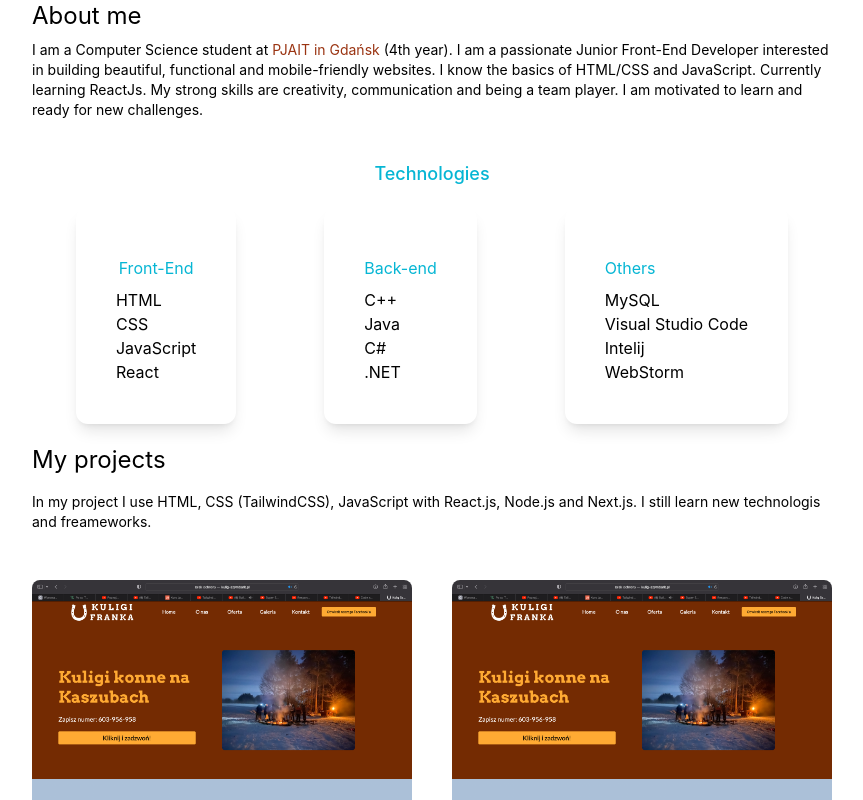
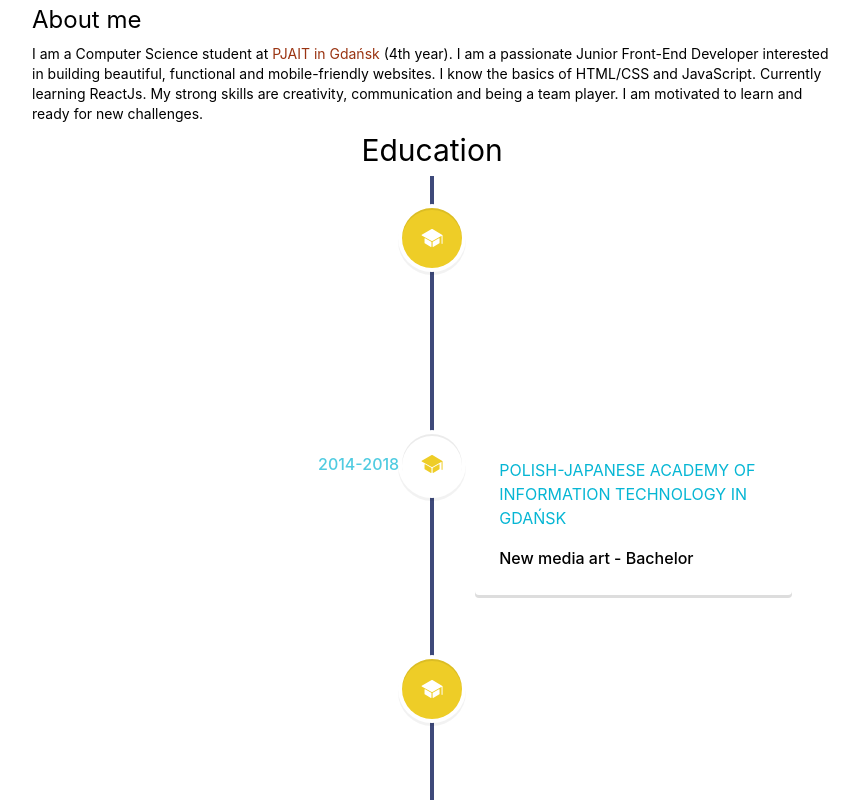
Before and after one commit to s13146/react-portfolio, a Next.js app: page / in a window 1280 px wide. Shown: the part 640-1440 px from the top of the page, without its empty margins (208-1071 px from the left). Built offline with nearby package versions, Linux system fonts and the light colour scheme.

Commit message:
add education component

```diff
--- a/package.json
+++ b/package.json
@@ -12,6 +12,7 @@
     "deploy": "gh-pages -d build"
   },
   "dependencies": {
+    "@react-icons/all-files": "^4.1.0",
     "@types/node": "18.11.10",
     "@types/react": "18.0.25",
     "@types/react-dom": "18.0.9",
@@ -22,11 +23,14 @@
     "react": "18.2.0",
     "react-dom": "18.2.0",
     "react-icons": "^4.7.1",
+    "react-scroll-parallax": "^3.3.2",
     "typewriter-effect": "^2.19.0"
   },
   "devDependencies": {
+    "@types/react-vertical-timeline-component": "^3.3.3",
     "autoprefixer": "^10.4.13",
     "postcss": "^8.4.19",
+    "react-vertical-timeline-component": "^3.5.2",
     "tailwindcss": "^3.2.4"
   }
 }
--- /dev/null
+++ b/pages/Education.tsx
@@ -0,0 +1,48 @@
+import React from "react";
+import { VerticalTimeline, VerticalTimelineElement }  from 'react-vertical-timeline-component';
+import 'react-vertical-timeline-component/style.min.css';
+import { IoIosSchool } from "react-icons/io";
+
+function Education() {
+
+    return (
+        <div className="m-auto">
+            <h3 className="text-3xl py-2 text-center dark:text-white">Education</h3>
+            <VerticalTimeline lineColor="#3e497a" className="p-15">
+                <VerticalTimelineElement
+                className="text-cyan-500"
+                date="2019-now"
+                iconStyle={{background:"#eecd27" , color:"white"}}
+                icon={<IoIosSchool/>}
+                >
+                    <h3>POLISH-JAPANESE ACADEMY
+OF INFORMATION TECHNOLOGY IN GDAŃSK</h3>
+<p className="text-black">Computer Science - Bachelor</p>
+                </VerticalTimelineElement>
+                <VerticalTimelineElement
+                className="text-cyan-500"
+                date="2014-2018"
+                iconStyle={{background:"white" , color:"#eecd27"}}
+                icon={<IoIosSchool/>}
+                >
+                    <h3>POLISH-JAPANESE ACADEMY
+OF INFORMATION TECHNOLOGY IN GDAŃSK</h3>
+<p className="text-black">New media art - Bachelor</p>
+                </VerticalTimelineElement>
+                <VerticalTimelineElement
+                className="text-cyan-500"
+                date="2010-2014"
+                iconStyle={{background:"#eecd27" , color:"white"}}
+                icon={<IoIosSchool/>}
+                >
+                    <h3>TECHNICAL COLLEGE IN KARTUZY</h3>
+                    <p className="text-black">IT specialist</p>
+                </VerticalTimelineElement>
+            </VerticalTimeline>
+
+        </div>
+
+    );
+  }
+
+  export default Education;
--- a/pages/TextEffects.tsx
+++ b/pages/TextEffects.tsx
@@ -1,5 +1,4 @@
 import React, { useEffect, Component } from "react";
-import {useTypewriter, Cursor} from 'react-simple-typewriter';
 import Typewriter from 'typewriter-effect';
 
 function Text() {
--- a/pages/index.tsx
+++ b/pages/index.tsx
@@ -7,6 +7,7 @@ import photo from '../public/photo.png';
 import web1 from '../public/web1.png';
 import {useState} from "react";
 import Text from './TextEffects';
+import Education from './Education';
 
 export default function Home() {
   const [darkMode, setDarkMode] = useState(false);
@@ -18,19 +19,19 @@ export default function Home() {
         <link rel="icon" href="/favicon.ico" />
       </Head>
 
-      <main className="bg-white px-10 md:px-20 md:mx-20 lg:px-40 dark:bg-gray-900 dark:text-white-100">
+      <main className="bg-white px-10 md:px-20 md:mx-20 lg:px-40 dark:bg-gray-900">
         <section>
-        <nav className="py-10 mb-12 flex justify-between">
-          <h1 className="text-md">Hello, I'm</h1>
-          <ul className=" flex items-center">
+        <nav className="py-10 mb-12 flex justify-between dark:text-white">
+          <h1 className="text-md dark:text-white lg:text-lg">Hello, I'm</h1>
+          <ul className="flex items-center">
             <li>
               <BsFillMoonStarsFill onClick={() => setDarkMode(!darkMode) } className="cursor-pointer"/>
             </li>
-            <li><a className="bg-gradient-to-r from-cyan-300 to-teal-600 text-white px-4 py-2 rounded-md ml-8" href="#">CV</a></li>
+            <li><a className="bg-gradient-to-r from-cyan-300 to-teal-600 px-4 py-2 rounded-md ml-8" href="./public/cv.pdf" download="cv.pdf">CV</a></li>
           </ul>
         </nav>
         <div className="">
-           <h5 className="text-4xl font-medium text-center md:font-10xl dark:text-white-100">
+           <h5 className="text-4xl font-medium text-center md:font-10xl dark:text-white">
            <Text/>
            </h5>
           <h3 className="text-3md text-center pt-6 text-cyan-500 md:font-5xl" >Junior Front-End Developer</h3>
@@ -42,16 +43,16 @@ export default function Home() {
 
         <section>
        <div className="py-8 text-left">
-       <h3 className="text-2xl py-2 ">About me</h3>
+       <h3 className="text-2xl py-2 dark:text-white">About me</h3>
 
-        <p className="text-sm leading-5">I am a Computer Science student at <span className="text-orange-800" > PJAIT
+        <p className="text-sm leading-5 dark:text-white">I am a Computer Science student at <span className="text-orange-800" > PJAIT
         in Gdańsk </span>(4th year). I am a passionate Junior Front-End Developer interested in building beautiful, functional and mobile-friendly websites. I know the basics of HTML/CSS and JavaScript. Currently learning ReactJs. My strong skills are creativity, communication and being a team player. I am motivated to learn and ready for new challenges.</p>
-
+       <Education/>
       </div>
         </section>
         <h3 className="text-center text-lg font-medium  text-cyan-500 pt-2 pb-2 py-1">Technologies</h3>
         <section className="py-3 flex justify-around md:px-30 ">
-       <div className="shadow-lg p-10 rounded-xl">
+       <div className="shadow-lg p-10 rounded-xl dark:bg-slate-300">
         <h2 className="text-md text-center text-cyan-500 pt-2 pb-2 py-1">Front-End</h2>
         <p className="text-left">HTML</p>
         <p className="text-left">CSS</p>
@@ -59,14 +60,14 @@ export default function Home() {
         <p className="text-left">React</p>
         </div>
 
-        <div className=" shadow-lg p-10 rounded-xl">
-        <h2 className="text-md text-cyan-500 pt-2 pb-2 py-1">Back-end</h2>
+        <div className="shadow-lg p-10 rounded-xl  dark:bg-slate-300">
+        <h2 className="text-md text-cyan-500 pt-2 pb-2 py-1 dark:bg-grey-500">Back-end</h2>
         <p className="text-left">C++</p>
         <p className="text-left">Java</p>
         <p className="text-left">C#</p>
         <p className="text-left">.NET</p>
         </div>
-        <div className=" shadow-lg p-10 rounded-xl">
+        <div className=" shadow-lg p-10 rounded-xl dark:bg-slate-300">
         <h2 className="text-md text-cyan-500 pt-2 pb-2 py-1">Others</h2>
         <p className="text-left">MySQL</p>
         <p className="text-left">Visual Studio Code</p>
@@ -77,8 +78,8 @@ export default function Home() {
 
         <section>
           <div>
-            <h3 className="text-2xl py-2">My projects</h3>
-            <p className="text-sm py-2 leading-5">In my project I use HTML, CSS (TailwindCSS), JavaScript with React.js, Node.js and Next.js.
+            <h3 className="text-2xl py-2 dark:text-white">My projects</h3>
+            <p className="text-sm py-2 leading-5 dark:text-white">In my project I use HTML, CSS (TailwindCSS), JavaScript with React.js, Node.js and Next.js.
               I still learn new technologis and freameworks.
             </p>
           </div>
@@ -103,10 +104,10 @@ export default function Home() {
             </div>
           </div>
         </section>
-        <h3 className="text-2xl py-2">Contact with me</h3>
-        <p>kasiamlynska@op.pl</p>
-        <p>Find me on:</p>
-        <div className="text-4xl flex justify-center gap-16 py-3">
+        <h3 className="text-2xl py-2 dark:text-white">Contact with me</h3>
+        <p className="dark:text-white">kasiamlynska@op.pl</p>
+        <p className="dark:text-white">Find me on:</p>
+        <div className="text-4xl flex justify-center gap-16 py-3 dark:text-white">
         <AiFillLinkedin/>
         <AiFillFacebook/>
         <AiFillGithub/>
```
Also changed, not shown: 1 other file (tests, documents, lock files or other folders).
